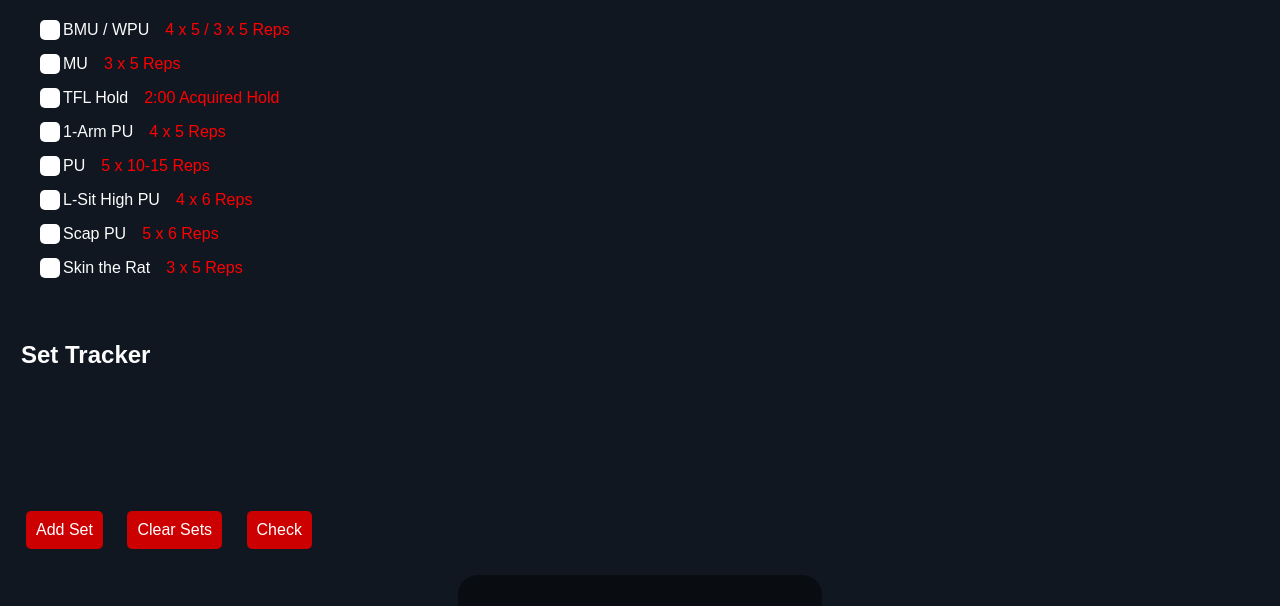
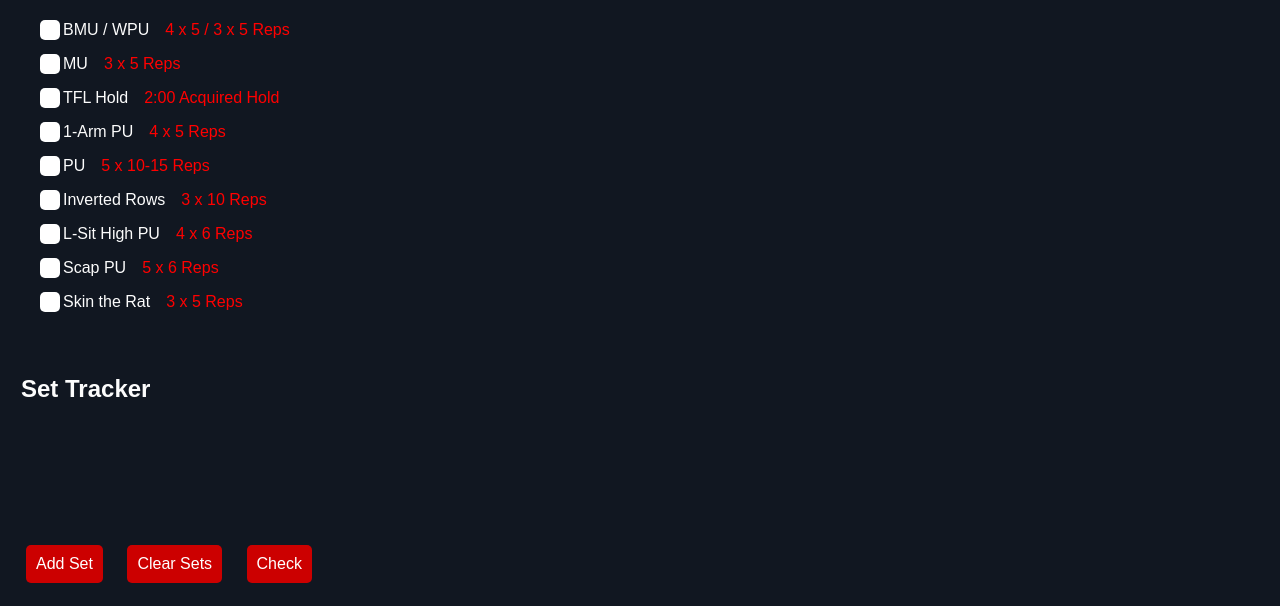
Before and after one commit to phacenet/phacenet.github.io, a plain HTML site: page Pull.html in a window 1280 px wide. Shown: the part 177-783 px from the top of the page. Drawn offline with Linux system fonts and the light colour scheme.

Commit message:
Updated Pull.html

```diff
--- a/Pull.html
+++ b/Pull.html
@@ -88,6 +88,19 @@
           <input type="checkbox" class="exercise-checkbox">
           <div class="movement-content">
           <div class="movement-description">
+              <span>Inverted Rows</span>
+                <span class="reps-sets">3 x 10 Reps</span>
+            </div>
+          </div>
+        </label>
+      </div>
+
+
+      <div class="movement">
+        <label>
+          <input type="checkbox" class="exercise-checkbox">
+          <div class="movement-content">
+          <div class="movement-description">
               <span>L-Sit High PU</span>
                 <span class="reps-sets">4 x 6 Reps</span>
             </div>
```
